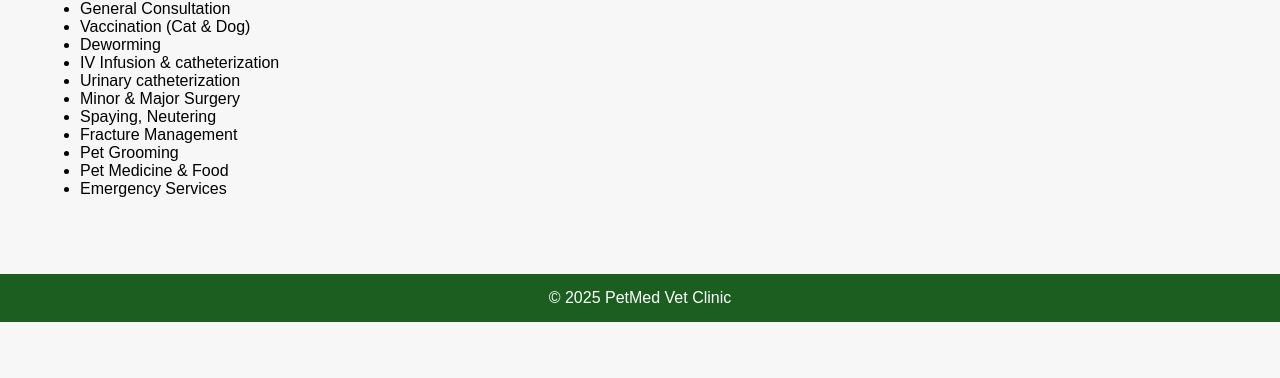
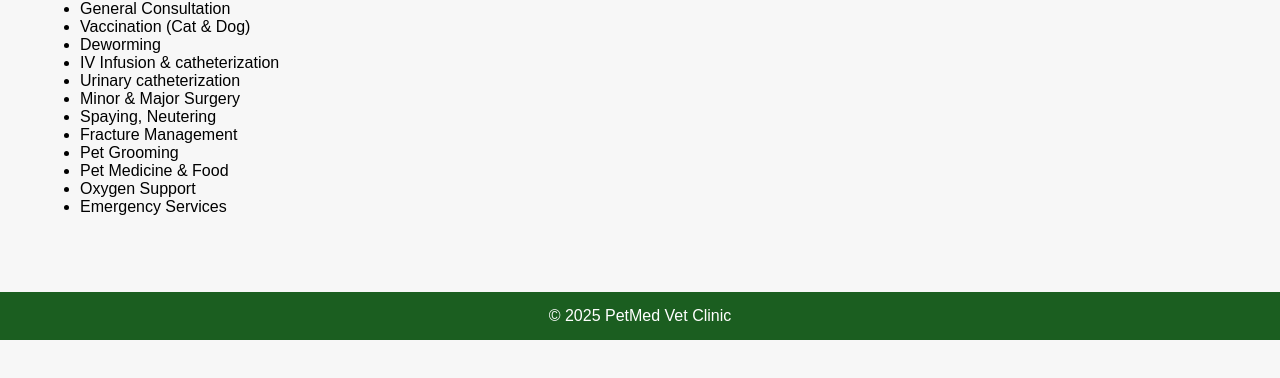
Before and after one commit to sanaulcse123/petclinicnarsingdi, a plain HTML site: page our-services.html in a window 1280 px wide. Shown: the part 252-630 px from the top of the page. Drawn offline with Linux system fonts and the light colour scheme.

Commit message:
Update our-services.html

```diff
--- a/our-services.html
+++ b/our-services.html
@@ -35,6 +35,7 @@
 <li>Fracture Management</li>
 <li>Pet Grooming</li>
 <li>Pet Medicine & Food</li>
+    <li>Oxygen Support </li>
 <li>Emergency Services</li>
 </ul>
 
```
